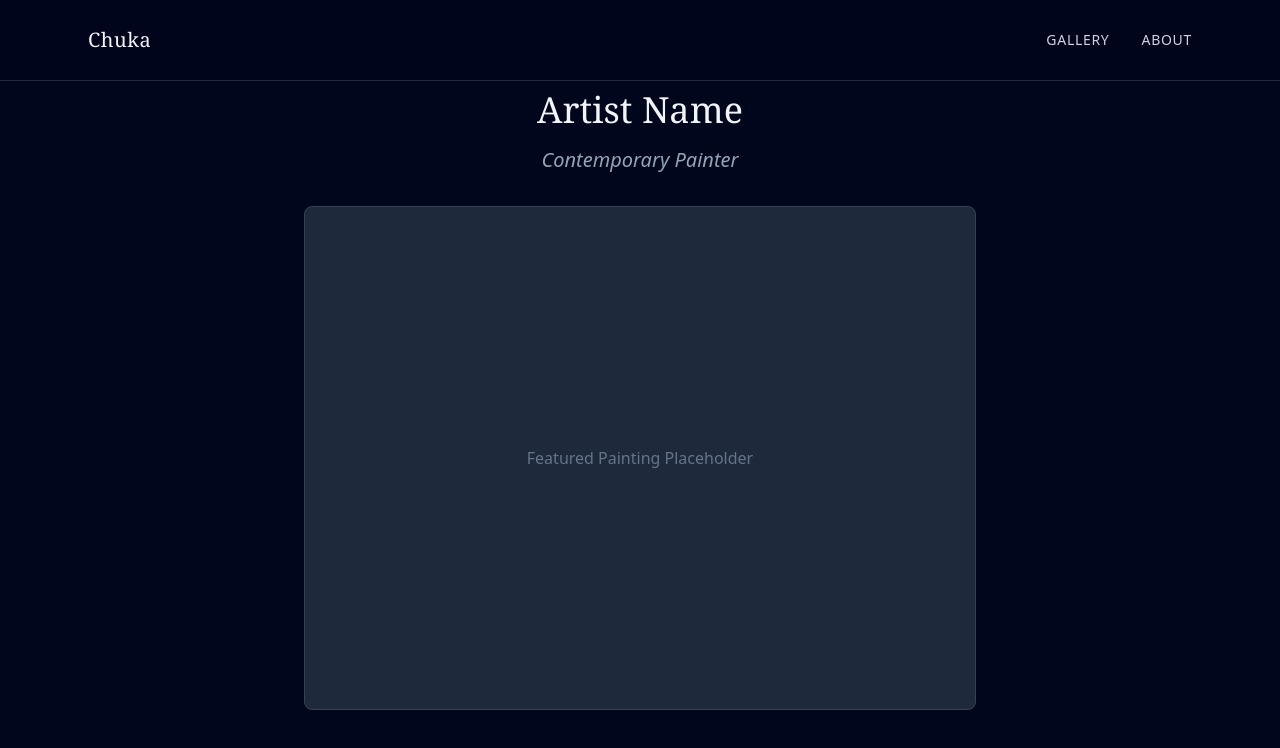
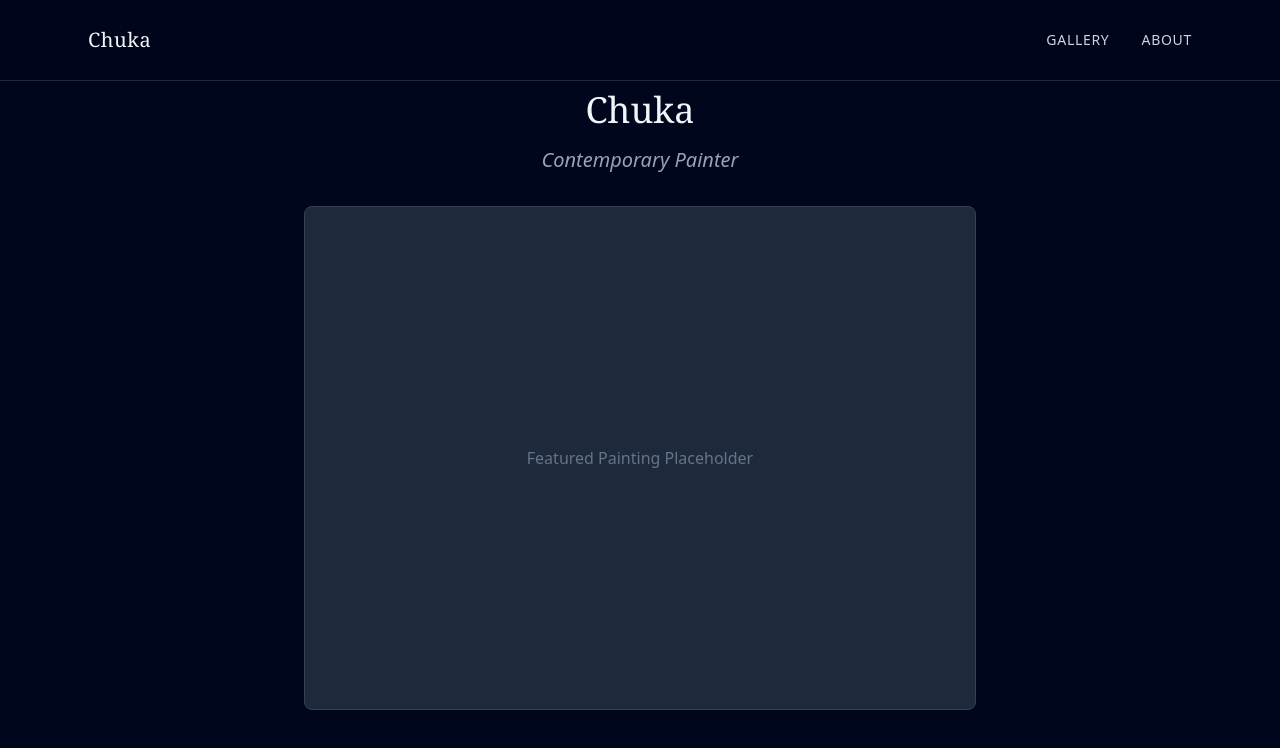
Before and after one commit to casamfelix-spec/Chukacasa, a Next.js app: page / in a window 1280 px wide. Shown: the top 748 px of the page. Built offline with nearby package versions, Linux system fonts and the light colour scheme.

Commit message:
Update page.js

```diff
--- a/src/app/page.js
+++ b/src/app/page.js
@@ -1,7 +1,7 @@
 export default function Home() {
   return (
     <main className="min-h-screen bg-[#00061C] text-slate-100 flex flex-col justify-center items-center p-8">
-      <h1 className="text-4xl font-serif mb-4">Artist Name</h1>
+      <h1 className="text-4xl font-serif mb-4">Chuka</h1>
       <p className="text-xl text-slate-400 mb-8 italic">Contemporary Painter</p>
       <div className="w-full max-w-2xl aspect-[4/3] bg-slate-800 rounded-lg flex items-center justify-center border border-slate-700">
         <p className="text-slate-500">Featured Painting Placeholder</p>
```
